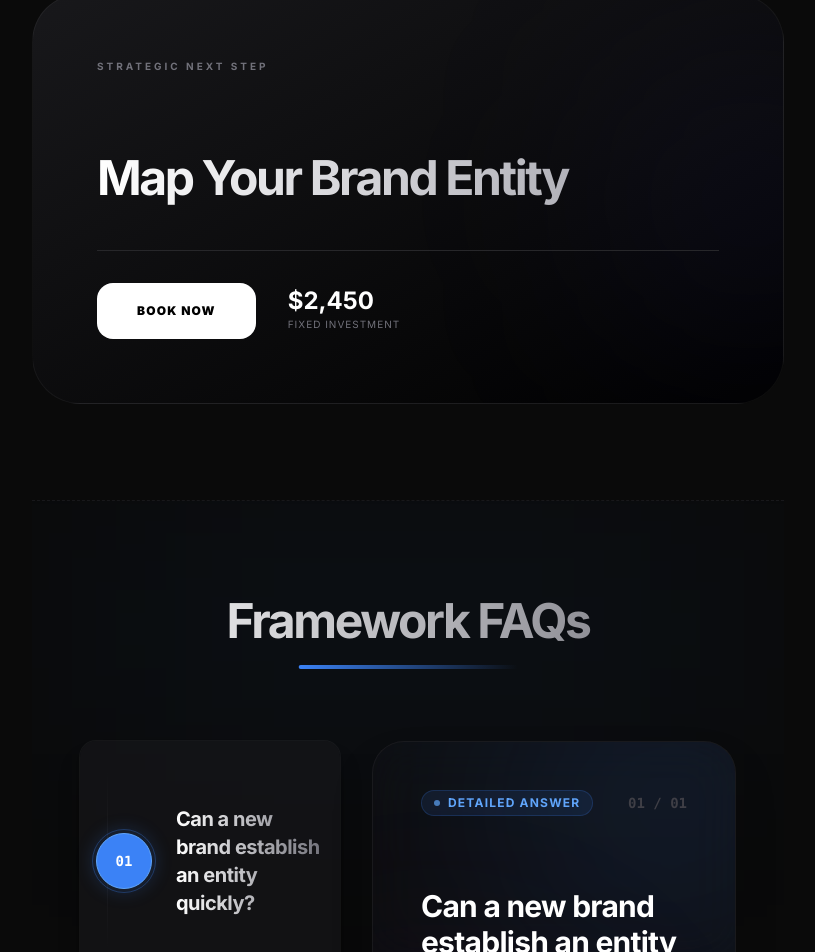
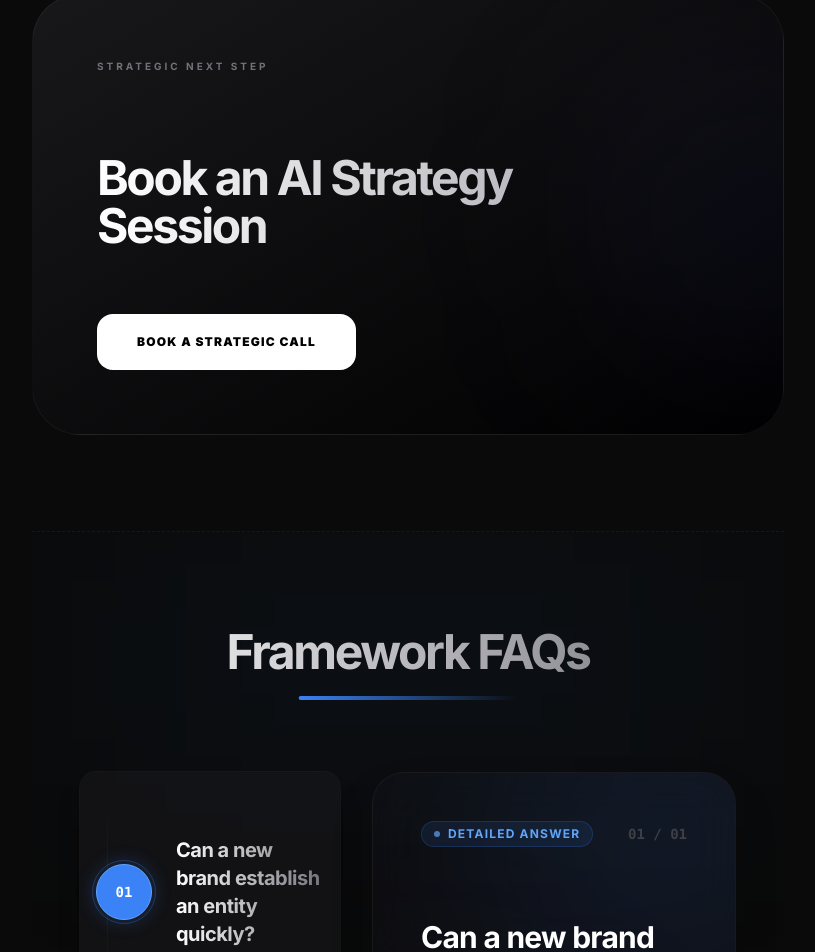
Before and after one commit to Chaitanya9184/portfolio, a Next.js app: page /insights/entity-seo-strategy in a window 1280 px wide. Shown: the part 2970-3922 px from the top of the page, without its empty margins (400-1215 px from the left). Built offline with nearby package versions, Linux system fonts and the light colour scheme.

Commit message:
Remove pricing from clusters and services, update conversion paths to /contact

```diff
--- a/src/app/services/ai-search-audit/page.tsx
+++ b/src/app/services/ai-search-audit/page.tsx
@@ -38,13 +38,9 @@ export default function AiSearchAudit() {
                     </div>
                     <div className="p-8 rounded-3xl bg-zinc-900/50 border border-white/5">
                         <h3 className="text-white font-bold text-xl mb-4">The Outcome:</h3>
-                        <p className="text-zinc-400 text-sm leading-relaxed mb-6">
-                            A 45-page technical roadmap designed to flip your site from "indexed" to "cited" in Gemini, SearchGPT, and Perplexity responses.
+                        <p className="text-zinc-400 text-sm leading-relaxed mb-0">
+                            A technical roadmap designed to flip your site from "indexed" to "cited" in Gemini, SearchGPT, and Perplexity responses.
                         </p>
-                        <div className="pt-6 border-t border-zinc-800">
-                            <p className="text-white font-bold text-2xl mb-1">$2,450</p>
-                            <p className="text-zinc-500 text-[10px] uppercase tracking-widest">One-time Investment</p>
-                        </div>
                     </div>
                 </div>
 
--- a/src/app/services/fractional-seo-lead/page.tsx
+++ b/src/app/services/fractional-seo-lead/page.tsx
@@ -38,13 +38,9 @@ export default function FractionalSeoLead() {
                     </div>
                     <div className="p-8 rounded-3xl bg-zinc-900/50 border border-white/5">
                         <h3 className="text-white font-bold text-xl mb-4">Availability:</h3>
-                        <p className="text-zinc-400 text-sm leading-relaxed mb-6">
+                        <p className="text-zinc-400 text-sm leading-relaxed">
                             Limited to 2 active partners at any time to ensure deep strategic integration and real business impact.
                         </p>
-                        <div className="pt-6 border-t border-zinc-800">
-                            <p className="text-white font-bold text-2xl mb-1">Retainer</p>
-                            <p className="text-zinc-500 text-[10px] uppercase tracking-widest">Starting at 5k/mo</p>
-                        </div>
                     </div>
                 </div>
 
--- a/src/app/services/seo-strategy-sprint/page.tsx
+++ b/src/app/services/seo-strategy-sprint/page.tsx
@@ -38,13 +38,9 @@ export default function StrategySprint() {
                     </div>
                     <div className="p-8 rounded-3xl bg-zinc-900/50 border border-white/5">
                         <h3 className="text-white font-bold text-xl mb-4">Why This?</h3>
-                        <p className="text-zinc-400 text-sm leading-relaxed mb-6">
+                        <p className="text-zinc-400 text-sm leading-relaxed">
                             Perfect for B2B Tech & SaaS teams who need strategic clarity and a prioritized backlog that hits business metrics this quarter.
                         </p>
-                        <div className="pt-6 border-t border-zinc-800">
-                            <p className="text-white font-bold text-2xl mb-1">$4,800</p>
-                            <p className="text-zinc-500 text-[10px] uppercase tracking-widest">Fixed 2-Week Sprint</p>
-                        </div>
                     </div>
                 </div>
 
--- a/src/components/ClusterClient.tsx
+++ b/src/components/ClusterClient.tsx
@@ -115,18 +115,10 @@ export default function ClusterClient({ cluster }: ClusterClientProps) {
                     <section className="p-10 md:p-16 rounded-[3rem] bg-gradient-to-br from-zinc-900 to-black border border-white/5 relative overflow-hidden group">
                         <div className="relative z-10">
                             <p className="text-zinc-500 text-[10px] font-bold uppercase tracking-[0.3em] mb-4">Strategic Next Step</p>
-                            <h2 className="text-3xl md:text-5xl text-white font-bold tracking-tighter mb-6 leading-tight max-w-xl">{cluster.serviceCTA.title}</h2>
-                            <div className="flex flex-col md:flex-row items-center gap-8 pt-8 border-t border-zinc-800">
-                                <Link href={cluster.serviceCTA.link} className="w-full md:w-auto px-10 py-5 bg-white text-black font-black uppercase text-xs tracking-widest rounded-2xl hover:scale-105 transition-transform active:scale-95">
-                                    Book Now
-                                </Link>
-                                {cluster.serviceCTA.price && (
-                                    <div className="text-center md:text-left">
-                                        <p className="text-white font-bold text-2xl leading-none mb-1">{cluster.serviceCTA.price}</p>
-                                        <p className="text-zinc-500 text-[10px] uppercase tracking-widest">Fixed Investment</p>
-                                    </div>
-                                )}
-                            </div>
+                            <h2 className="text-3xl md:text-5xl text-white font-bold tracking-tighter mb-10 leading-tight max-w-xl">{cluster.serviceCTA.title}</h2>
+                            <Link href="/contact" className="inline-block px-10 py-5 bg-white text-black font-black uppercase text-xs tracking-widest rounded-2xl hover:scale-105 transition-transform active:scale-95">
+                                Book a Strategic Call
+                            </Link>
                         </div>
                         {/* Background Decorative Element */}
                         <div className="absolute top-1/2 -right-24 -translate-y-1/2 w-64 h-64 bg-indigo-500/10 blur-[120px] rounded-full group-hover:bg-indigo-500/20 transition-colors" />
--- a/src/lib/cluster-data.ts
+++ b/src/lib/cluster-data.ts
@@ -22,7 +22,6 @@ export interface ClusterPage {
     serviceCTA: {
         title: string;
         link: string;
-        price?: string;
     };
     faqs: { question: string; answer: string }[];
 }
@@ -66,9 +65,8 @@ Instead of targeting 'software for small business', target the entity 'SaaS' in
             "External Profile Alignment"
         ],
         serviceCTA: {
-            title: "Map Your Brand Entity",
-            link: "/services/ai-search-audit",
-            price: "$2,450"
+            title: "Book an AI Strategy Session",
+            link: "/contact"
         },
         faqs: [
             { question: "Can a new brand establish an entity quickly?", answer: "Yes, by leveraging 'SameAs' links to established industry bodies and verified founders." }
@@ -112,9 +110,8 @@ Link your software to specific Pain Point entities. If you solve 'churn', ensure
             "Pain Point Entity Alignment"
         ],
         serviceCTA: {
-            title: "Get an AI SaaS Strategy",
-            link: "/services/seo-strategy-sprint",
-            price: "$4,800"
+            title: "Request SaaS AI Roadmap",
+            link: "/contact"
         },
         faqs: [
             { question: "Should I block AI crawlers from my pricing?", answer: "Absolutely not. If your pricing isn't crawlable, you lose the commercial citation." }
@@ -158,9 +155,8 @@ By looking at your existing customer data, we can predict exactly how many organ
             "Financial Impact Presentation"
         ],
         serviceCTA: {
-            title: "Predict Your SEO Revenue",
-            link: "/services/seo-strategy-sprint",
-            price: "$4,800"
+            title: "Request Revenue Forecast",
+            link: "/contact"
         },
         faqs: [
             { question: "Is SEO revenue forecasting accurate?", answer: "It's an estimate, but it's 10x more useful for budgeting than traffic estimates." }
@@ -207,9 +203,8 @@ Targeting 'SEO for [Specific Industry]' allows you to speak directly to a niche
             "Niche Use-Case Mapping"
         ],
         serviceCTA: {
-            title: "Find Your Best Keywords",
-            link: "/services/seo-strategy-sprint",
-            price: "$4,800"
+            title: "Identify Your Money-Keywords",
+            link: "/contact"
         },
         faqs: [
             { question: "Should I target high volume keywords?", answer: "Only if they have verified commercial intent. Volume without intent is a vanity metric." }
@@ -254,8 +249,7 @@ Create dedicated versions of your home page for every industry you serve. This i
         ],
         serviceCTA: {
             title: "Scale Your SaaS Pipeline",
-            link: "/services/fractional-seo-lead",
-            price: "Starting at 5k/mo"
+            link: "/contact"
         },
         faqs: [
             { question: "Does programmatic SEO hurt quality?", answer: "Not if every page provides unique, data-driven utility to the user." }
@@ -300,8 +294,7 @@ We cross-reference your logs with your sitemap to find high-priority pages that
         ],
         serviceCTA: {
             title: "Audit Your Crawl Budget",
-            link: "/services/ai-search-audit",
-            price: "$2,450"
+            link: "/contact"
         },
         faqs: [
             { question: "Do I need special tools for log analysis?", answer: "Yes, tools like Screaming Frog Log File Analyser or Splunk are essential for processing large datasets." }
@@ -345,9 +338,8 @@ For mission-critical revenue pages, we leverage the Google Indexing API to force
             "Index Monitoring Plan"
         ],
         serviceCTA: {
-            title: "Fix Your Indexation Gaps",
-            link: "/services/fractional-seo-lead",
-            price: "Starting at 5k/mo"
+            title: "Fix Your Indexation Strategy",
+            link: "/contact"
         },
         faqs: [
             { question: "Can I index 1 million pages instantly?", answer: "No, indexation is a gradual process of building trust. But you can prioritize the top 10% that drive 90% of revenue." }
@@ -394,9 +386,8 @@ Post-launch, we monitor your search logs 24/7 to ensure Google is seeing the red
             "Post-Launch Crawl Watch"
         ],
         serviceCTA: {
-            title: "Manage Your Migration",
-            link: "/services/seo-strategy-sprint",
-            price: "$4,800"
+            title: "Plan Your Migration",
+            link: "/contact"
         },
         faqs: [
             { question: "How long does traffic take to recover?", answer: "Usually 2-4 weeks for a perfectly executed migration. If poorly done, it may never recover." }
```
